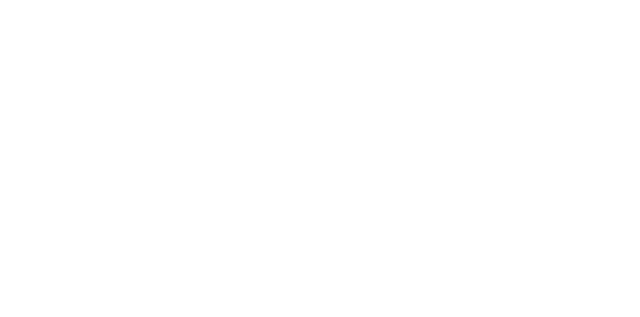
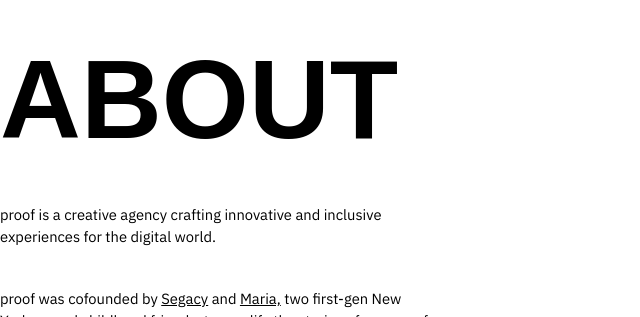
Before and after one commit to mmergal92/Proof_website, a React (Create React App) app: page /about in a window 1280 px wide. Before the commit this address had no page. Shown: the part 483-800 px from the top of the page, without its empty margins (0-640 px from the left). Built offline with nearby package versions, Linux system fonts and the light colour scheme; the HTML template or start-up script is replaced by a standard one; a web font is replaced by a local one.

Commit message:
adding about page

```diff
--- a/src/App.js
+++ b/src/App.js
@@ -10,6 +10,8 @@ import { useEffect } from "react";
 import { useLocation } from 'react-router-dom';
 import Spanish from './pages/spanish';
 import Loremipsum from './pages/loremipsum';
+import About from './pages/about';
+
 // import Nav from "./components/Nav"
 // import {Redirect} from 'react-router';
 import Footer from "./components/footer";
@@ -35,6 +37,7 @@ function App() {
     <div className="App">
       <Routes>
         <Route path='/' element={<Home/>}/>
+        <Route path='/about' element={<About/>}/>
         <Route path='/spanish' element={<Spanish/>}/>
         <Route path='/islandipsum' element={<Loremipsum/>}/>
       </Routes>
--- /dev/null
+++ b/src/pages/about.js
@@ -0,0 +1,35 @@
+import React, {useState} from 'react';
+import { Link } from 'react-router-dom';
+import Video from '../components/video'
+import Spanish from './spanish'
+import Rotation from '../components/rotation'
+import circletext_nologo from '../assets/circletext_nologo.png'
+import pexels_mart_production from "../assets/pexels_mart_production.mp4";
+
+const About = () =>{
+      return (
+        <div className= 'about'>
+              <Video />
+              <div className = "middle-container">
+              </div>
+              <div className = "right-container">
+                  <div className ="home-text">
+                    <h2>ABOUT</h2>
+                    <br/>
+                    <br/>
+                    <p>proof is a creative agency crafting innovative and inclusive experiences for the digital world.</p> <br/>
+                    <br/>
+                    <p>proof was cofounded by <span className ="link"><a href="https://www.segacyroberts.com/" target="_blank" rel="noreferrer noopener" >Segacy</a></span> and <span className="link"><a href="https://mariamergal.dev/" target="_blank" rel="noreferrer noopener" >Maria,</a></span> two first-gen New Yorkers and childhood friends, to amplify the stories of women of color and transform the world through design and technology. We work with entrepreneurs and businesses of all sizes to tell their stories through <span className="italics_p">strategy, design,</span> and <span className="italics_p">development.</span></p>
+                    <br/>
+                    <br/>
+                    <p><Link to="/spanish">en español</Link></p>
+                  </div>
+                  {/* <div className ="home-bottom">
+                    <p><Link to="/loremipsum">lorem</Link></p>
+                  </div> */}
+              </div>
+        </div>
+        )
+}
+
+export default About;
```
